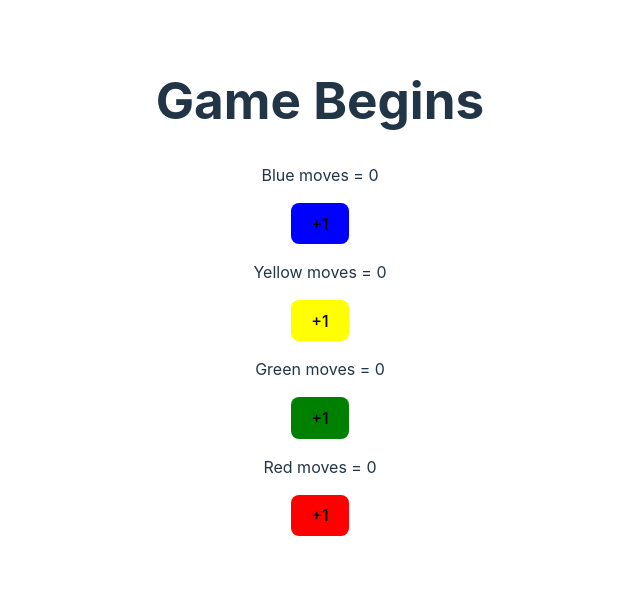
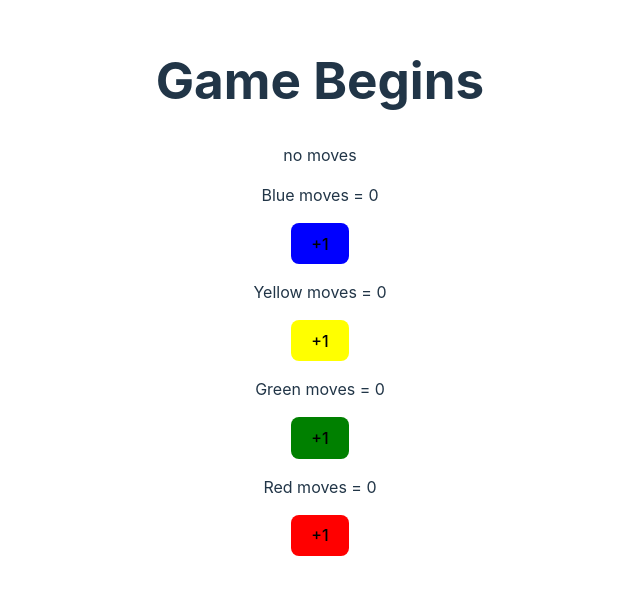
Before and after one commit to MAHRifat/Delta-web-development-course, a React (Vite) app in the folder React/objects_state/: page / in a window 1280 px wide. Shown: the part 113-708 px from the top of the page, without its empty margins (320-960 px from the left). Built offline with nearby package versions, Linux system fonts and the light colour scheme.

Commit message:
array and state topic

```diff
--- a/React/objects_state/src/LudoBoard.jsx
+++ b/React/objects_state/src/LudoBoard.jsx
@@ -2,6 +2,7 @@ import { useState } from "react";
 
 export default function LudoBoard(){
     let [moves, setMOves] = useState({blue: 0, red: 0, yellow: 0, green: 0});
+    let [arr, setArr] = useState(["no moves"]);
 
     let updateBlue = ()=> {
         // moves.blue += 1;
@@ -10,10 +11,14 @@ export default function LudoBoard(){
             return {...preMove, blue: preMove.blue + 1};
         });
 
+        setArr([...arr, "Blue moves"]);
+
+
     }
     return(
         <div>
             <h1>Game Begins</h1>
+            <p>{arr}</p>
             <div className="board">
                 <p>Blue moves = {moves.blue}</p>
                 <button onClick={updateBlue} style={{backgroundColor: "blue"}}>+1</button>
```
